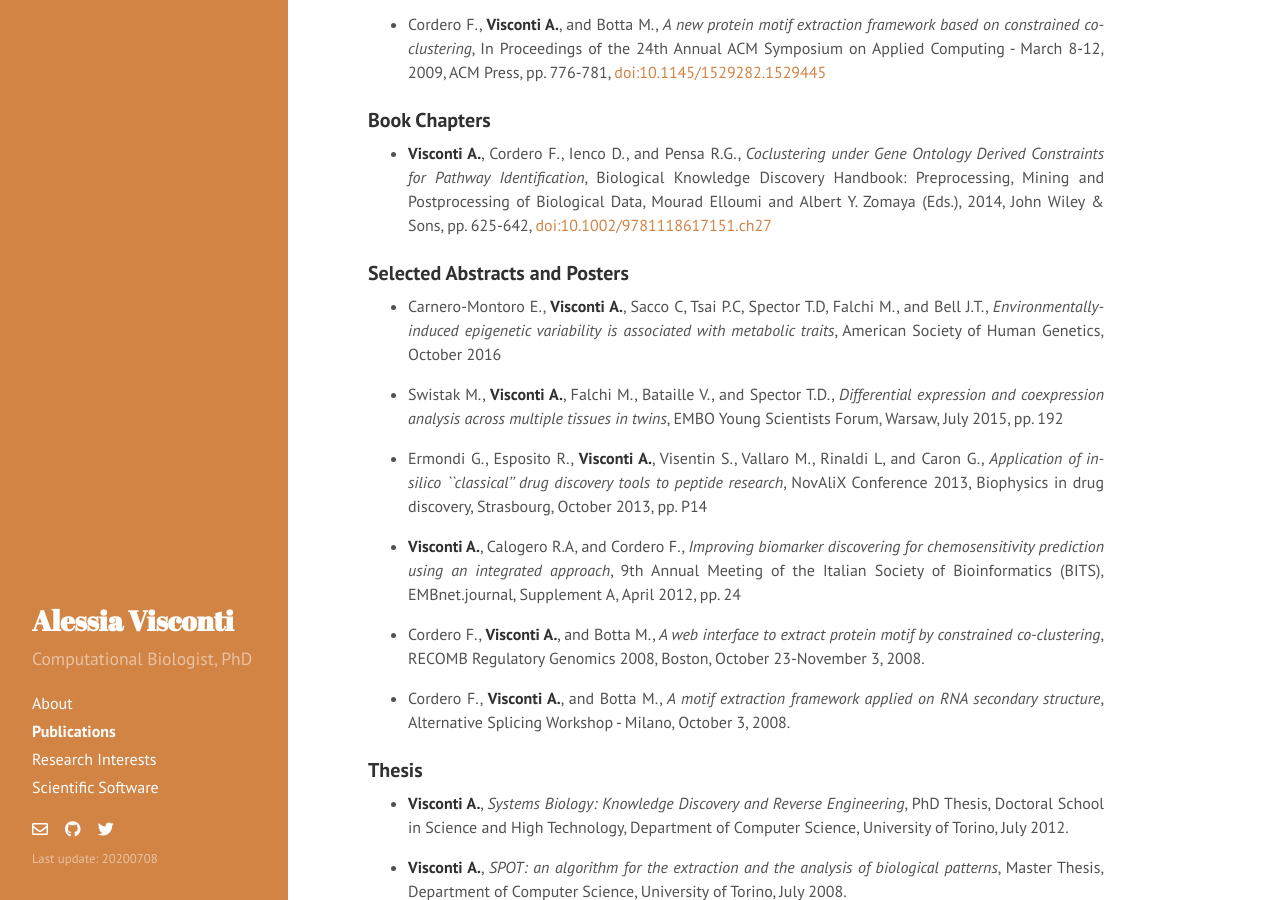
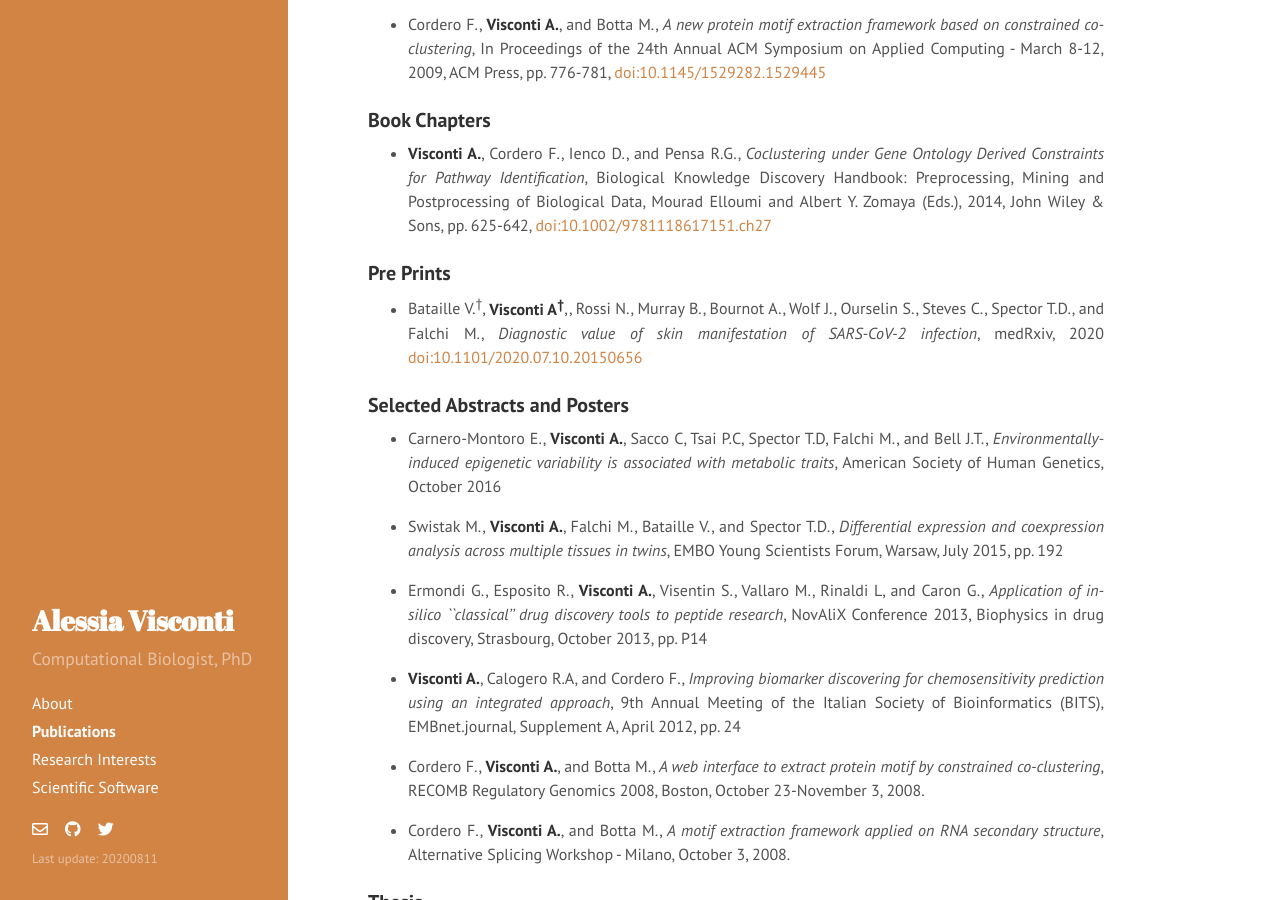
Before and after one commit to alesssia/alesssia.github.io, a Jekyll site: the page built from publications.md, in a window 1280 px wide and 900 px high, scrolled down 3222 px. Built offline with Jekyll 4.4.1, drawn with Linux system fonts in a browser that asks for light colours; nearby versions of some CDN libraries; a style sheet for code colours, icons or effects is not loaded; some of the changed text lies outside the part shown.

Commit message:
Added SARS-Cov-2 skin manifestation to preprint

```diff
--- a/_config.yml
+++ b/_config.yml
@@ -11,7 +11,7 @@ tagline:     ''
 description: 'Computational Biologist, PhD'
 url:         http://alesssia.github.io/
 baseurl:     /
-lastmod:    '20200708'
+lastmod:    '20200811'
 
 author:
   name:      'Alessia Visconti'
--- a/publications.md
+++ b/publications.md
@@ -9,7 +9,7 @@ title: Publications
 | [[Book Chapters]](#book-chapters)
 | [[Selected Abstracts and Posters]](#selected-abstracts-and-posters)
 | [[Thesis]](#thesis)
-<!-- | [[Pre Prints]](#pre-prints) -->
+| [[Pre Prints]](#pre-prints)
 
 <sup>†</sup> means that the authors contributed equally to the work
 
@@ -87,7 +87,9 @@ title: Publications
 
 - **Visconti A.**, Cordero F., Ienco D., and Pensa R.G., *Coclustering under Gene Ontology Derived Constraints for Pathway Identification*, Biological Knowledge Discovery Handbook: Preprocessing, Mining and Postprocessing of Biological Data, Mourad Elloumi and Albert Y. Zomaya (Eds.), 2014, John Wiley & Sons, pp. 625-642, [doi:10.1002/9781118617151.ch27](http://onlinelibrary.wiley.com/doi/10.1002/9781118617151.ch27/summary)
 
-<!-- ### Pre Prints -->
+### Pre Prints
+
+- Bataille V.<sup>†</sup>, **Visconti A<sup>†</sup>**,, Rossi N., Murray B., Bournot A., Wolf J., Ourselin S., Steves C., Spector T.D., and Falchi M., *Diagnostic value of skin manifestation of SARS-CoV-2 infection*, medRxiv, 2020 [doi:10.1101/2020.07.10.20150656](https://www.medrxiv.org/content/10.1101/2020.07.10.20150656v1)
 
 
 ### Selected Abstracts and Posters
```
Also changed, not shown: other parts of publications.md (+1 -1 lines), 2 other files.
